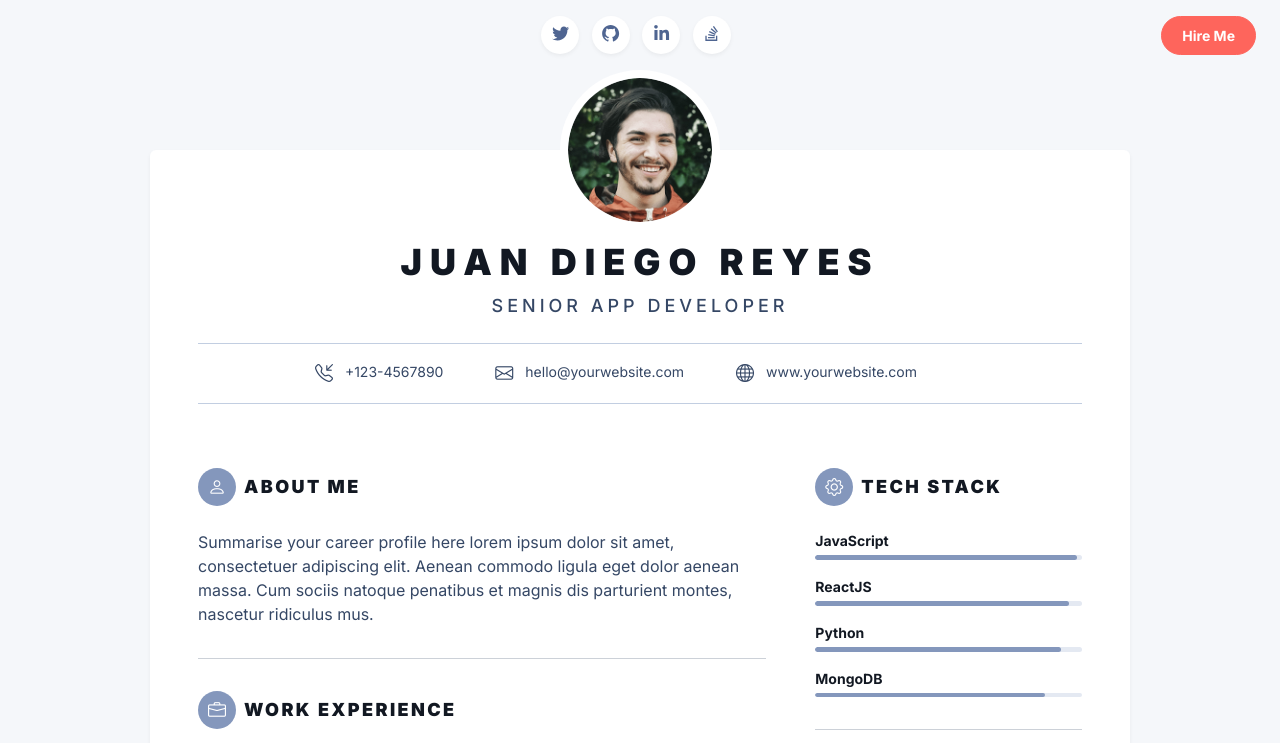
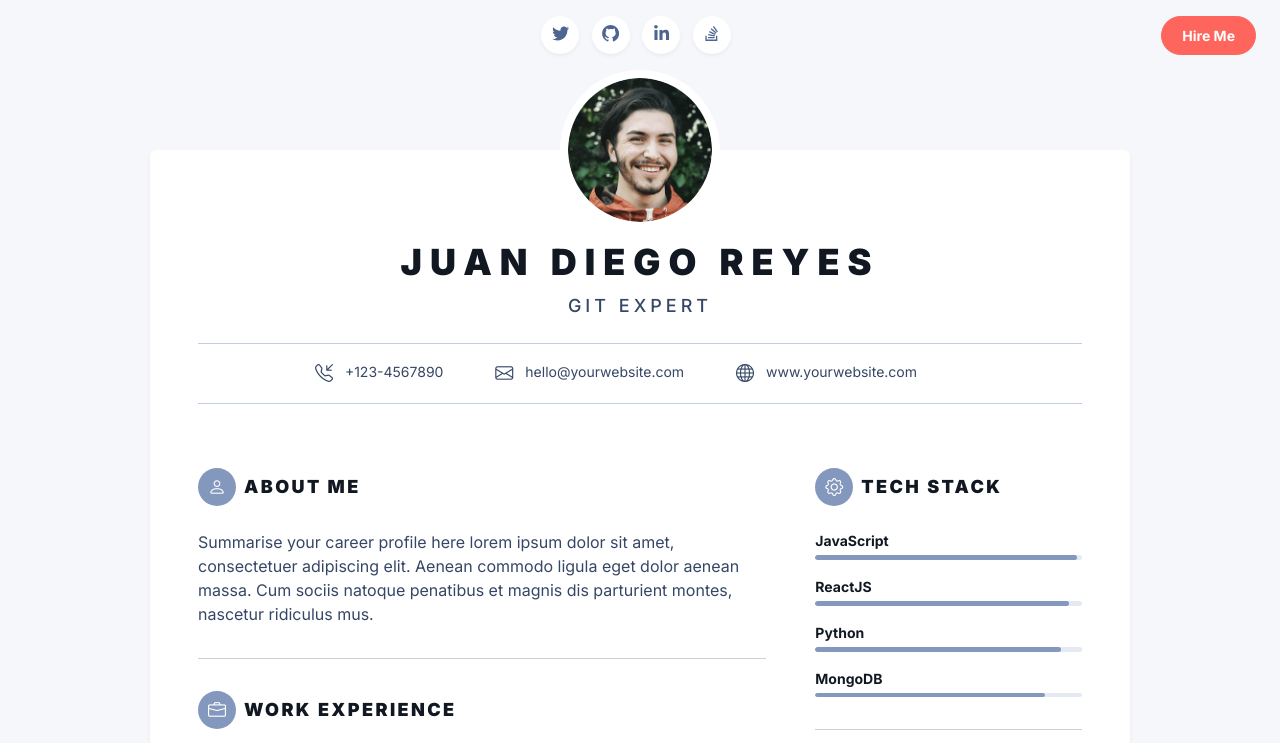
Before and after one commit to xriley/Shine-Theme, a plain HTML site: page index.html in a window 1280 px wide. Shown: the top 743 px of the page. Drawn offline with nearby package versions, Linux system fonts and the light colour scheme.

Commit message:
eperto git

```diff
--- a/index.html
+++ b/index.html
@@ -58,7 +58,7 @@
 								<img class="resume-profile-pic rounded-circle" src="assets/images/profile.png" alt="image">
 
 								<h2 class="resume-name text-uppercase">JUAN DIEGO REYES </h2>
-								<div class="resume-role-title text-uppercase">Senior App Developer</div>
+								<div class="resume-role-title text-uppercase">Git expert</div>
 								<div class="resume-contact mt-4">
 									<ul class="resume-contact-list list-unstyled list-inline mb-0 justify-content-between">
 										<li class="list-inline-item me-md-3 me-lg-5"><i class="resume-contact-icon bi bi-telephone-inbound me-2"></i> +123-4567890</li>
```
